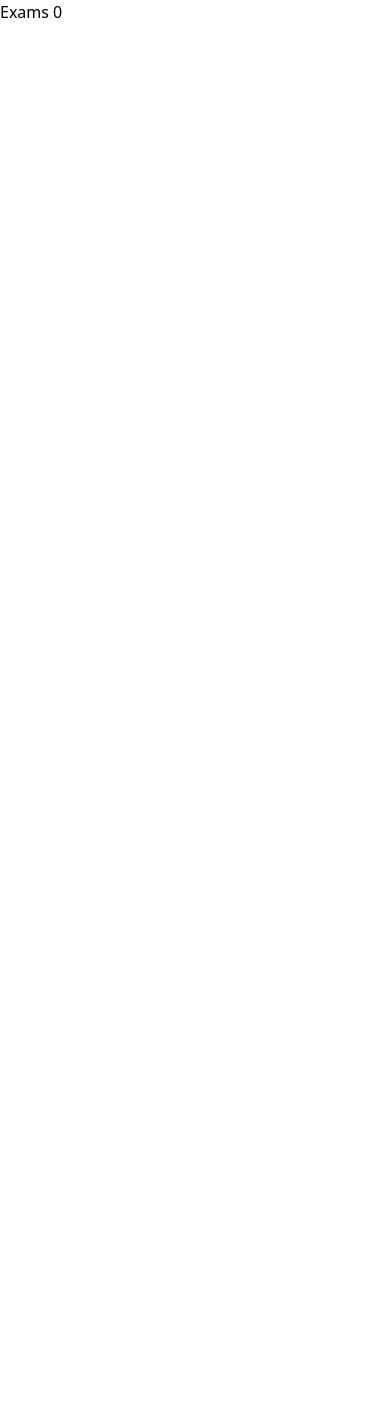
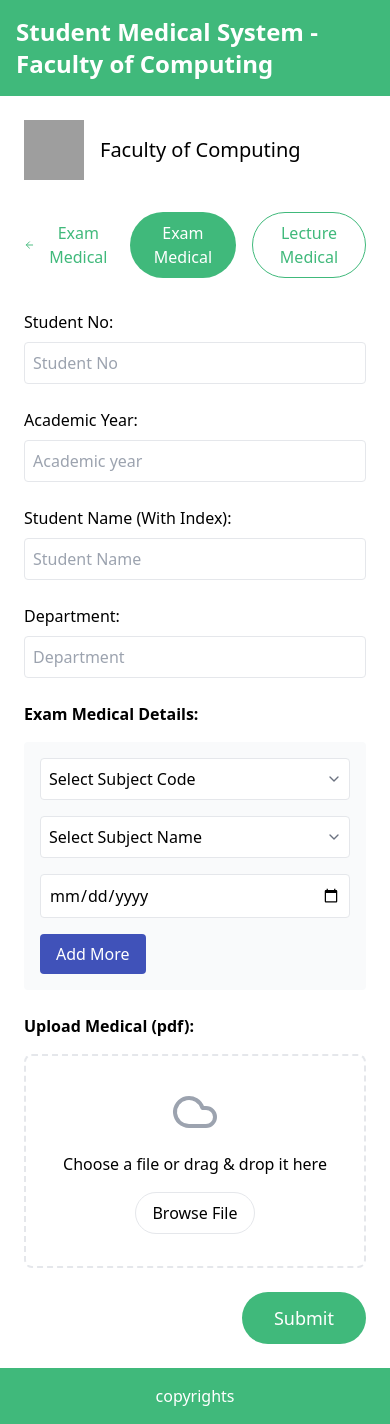
Before and after one commit to IS5109CommunityProject/FrontEND, a React (Vite) app in the folder medical_frontend/: page /exams in a window 390 px wide. Before the commit the page ends 844 px from the top, so only its background shows below. Built offline with nearby package versions, Linux system fonts and the light colour scheme; grey boxes are pictures that could not be loaded.

Commit message:
components setup

```diff
--- /dev/null
+++ b/medical_frontend/postcss.config.cjs
@@ -0,0 +1,6 @@
+module.exports = {
+    plugins: {
+      tailwindcss: {},
+      autoprefixer: {},
+    },
+  }
--- a/medical_frontend/src/Pages/ExamMedical.jsx
+++ b/medical_frontend/src/Pages/ExamMedical.jsx
@@ -1,11 +1,264 @@
-import React, { useEffect, useState } from "react";
-import { Link, useNavigate } from "react-router-dom";
+import { useState } from "react";
+import { ArrowLeft, Cloud, X, ChevronDown } from "lucide-react";
+import HeaderBar from "../components/specific/HeaderBar";
+import HeroSection from "../components/specific/HeroSection";
+import Button from "../components/layout/Button";
+
 const ExamMedical = () => {
+  const [subjects, setSubjects] = useState([]);
+  const [selectedFile, setSelectedFile] = useState(null);
+
+  const subjectCodes = [
+    { code: "CS1023", name: "Introduction to Programming" },
+    { code: "CS2012", name: "Data Structures" },
+    { code: "CS3042", name: "Database Systems" },
+    { code: "CS4002", name: "Machine Learning" },
+  ];
+
+  const addSubject = (e) => {
+    e.preventDefault();
+    const subjectCode = document.getElementById("subjectCode").value;
+    const subjectName = document.getElementById("subjectName").value;
+    const dateOfAbsent = document.getElementById("dateOfAbsent").value;
+
+    if (subjectCode && subjectName && dateOfAbsent) {
+      setSubjects([...subjects, { subjectCode, subjectName, dateOfAbsent }]);
+      document.getElementById("subjectCode").value = "";
+      document.getElementById("subjectName").value = "";
+      document.getElementById("dateOfAbsent").value = "";
+    }
+  };
+
+  const handleSubjectCodeChange = (e) => {
+    const code = e.target.value;
+    const subject = subjectCodes.find((s) => s.code === code);
+    if (subject) {
+      document.getElementById("subjectName").value = subject.name;
+    }
+  };
+
+  const removeSubject = (index) => {
+    setSubjects(subjects.filter((_, i) => i !== index));
+  };
+
+  const handleFileChange = (e) => {
+    const file = e.target.files[0];
+    if (file) {
+      setSelectedFile(file);
+    }
+  };
+
+  const handleDragOver = (e) => {
+    e.preventDefault();
+  };
+
+  const handleDrop = (e) => {
+    e.preventDefault();
+    const file = e.dataTransfer.files[0];
+    if (file) {
+      setSelectedFile(file);
+    }
+  };
+
   return (
-    <div>
-      Exams 0
+    <div className="min-h-screen w-full bg-white flex flex-col">
+      <HeaderBar />
+
+      <main className="flex-1 w-full p-6">
+        <HeroSection />
+
+        <div className="flex items-center gap-4 mb-8">
+          <button className="flex items-center gap-2 text-[#40B97B]">
+            <ArrowLeft className="w-4 h-4 gray-600" />
+            <span>Exam Medical</span>
+          </button>
+          <div className="flex gap-4 ml-auto">
+            <Button
+              text="Exam Medical"
+              bgColor="bg-[#40B97B]"
+              textColor="text-white"
+              padding="px-6 py-2"
+              onClick={() => console.log("Exam Medical button clicked")}
+            />
+
+            <button className="border border-[#40B97B] text-[#40B97B] px-6 py-2 rounded-full">
+              Lecture Medical
+            </button>
+          </div>
+        </div>
+
+        <form className="w-full space-y-6">
+          <div className="grid grid-cols-1 md:grid-cols-2 gap-6">
+            <div>
+              <label className="block mb-2">Student No:</label>
+              <input
+                type="text"
+                className="w-full p-2 border rounded"
+                placeholder="Student No"
+              />
+            </div>
+            <div>
+              <label className="block mb-2">Academic Year:</label>
+              <input
+                type="text"
+                className="w-full p-2 border rounded"
+                placeholder="Academic year"
+              />
+            </div>
+          </div>
+
+          <div>
+            <label className="block mb-2">Student Name (With Index):</label>
+            <input
+              type="text"
+              className="w-full p-2 border rounded"
+              placeholder="Student Name"
+            />
+          </div>
+
+          <div>
+            <label className="block mb-2">Department:</label>
+            <input
+              type="text"
+              className="w-full p-2 border rounded"
+              placeholder="Department"
+            />
+          </div>
+
+          <div>
+            <h3 className="font-semibold mb-4">Exam Medical Details:</h3>
+            <div className="bg-gray-50 p-4 rounded w-full">
+              <div className="grid grid-cols-1 md:grid-cols-3 gap-4 mb-4">
+                <div className="relative">
+                  <select
+                    id="subjectCode"
+                    className="w-full p-2 pr-8 border rounded bg-white appearance-none cursor-pointer"
+                    defaultValue=""
+                    onChange={handleSubjectCodeChange}
+                  >
+                    <option value="" disabled>
+                      Select Subject Code
+                    </option>
+                    {subjectCodes.map((subject) => (
+                      <option key={subject.code} value={subject.code}>
+                        {subject.code}
+                      </option>
+                    ))}
+                  </select>
+                  <ChevronDown className="absolute right-2 top-1/2 transform -translate-y-1/2 w-4 h-4 text-gray-500 pointer-events-none" />
+                </div>
+                <div className="relative">
+                  <select
+                    id="subjectName"
+                    className="w-full p-2 pr-8 border rounded bg-white appearance-none cursor-pointer"
+                    defaultValue=""
+                  >
+                    <option value="" disabled>
+                      Select Subject Name
+                    </option>
+                    {subjectCodes.map((subject) => (
+                      <option key={subject.code} value={subject.name}>
+                        {subject.name}
+                      </option>
+                    ))}
+                  </select>
+                  <ChevronDown className="absolute right-2 top-1/2 transform -translate-y-1/2 w-4 h-4 text-gray-500 pointer-events-none" />
+                </div>
+                <input
+                  id="dateOfAbsent"
+                  type="date"
+                  className="w-full p-2 border rounded bg-white"
+                />
+              </div>
+              <button
+                onClick={addSubject}
+                className="bg-[#4052B9] text-white px-4 py-2 rounded"
+              >
+                Add More
+              </button>
+            </div>
+          </div>
+
+          {subjects.length > 0 && (
+            <div className="w-full overflow-x-auto">
+              <table className="w-full">
+                <thead>
+                  <tr className="border-b">
+                    <th className="text-left p-2">Date</th>
+                    <th className="text-left p-2">Subject Code</th>
+                    <th className="text-left p-2">Subject Name</th>
+                    <th className="p-2"></th>
+                  </tr>
+                </thead>
+                <tbody>
+                  {subjects.map((subject, index) => (
+                    <tr key={index} className="border-b">
+                      <td className="p-2">{subject.dateOfAbsent}</td>
+                      <td className="p-2">{subject.subjectCode}</td>
+                      <td className="p-2">{subject.subjectName}</td>
+                      <td className="p-2">
+                        <button
+                          type="button"
+                          onClick={() => removeSubject(index)}
+                          className="text-red-500"
+                        >
+                          <X className="w-4 h-4" />
+                        </button>
+                      </td>
+                    </tr>
+                  ))}
+                </tbody>
+              </table>
+            </div>
+          )}
+
+          <div>
+            <h3 className="font-semibold mb-4">Upload Medical (pdf):</h3>
+            <div
+              className="w-full border-2 border-dashed rounded-lg p-8 text-center"
+              onDragOver={handleDragOver}
+              onDrop={handleDrop}
+            >
+              <Cloud className="w-12 h-12 mx-auto mb-4 text-gray-400" />
+              <p className="mb-4">Choose a file or drag & drop it here</p>
+              <input
+                type="file"
+                id="file-upload"
+                className="hidden"
+                onChange={handleFileChange}
+                accept=".pdf"
+              />
+              <button
+                type="button"
+                onClick={() => document.getElementById("file-upload").click()}
+                className="px-4 py-2 border rounded-full"
+              >
+                Browse File
+              </button>
+              {selectedFile && (
+                <p className="mt-4 text-sm text-gray-600">
+                  Selected file: {selectedFile.name}
+                </p>
+              )}
+            </div>
+          </div>
+
+          <div className="flex justify-end w-full">
+            <button
+              type="submit"
+              className="bg-[#40B97B] text-white px-8 py-3 rounded-full text-lg"
+            >
+              Submit
+            </button>
+          </div>
+        </form>
+      </main>
+
+      <footer className="w-full bg-[#40B97B] text-white p-4 text-center">
+        <p>copyrights</p>
+      </footer>
     </div>
-  )
-}
+  );
+};
 
-export default ExamMedical
+export default ExamMedical;
--- /dev/null
+++ b/medical_frontend/src/components/layout/Button.jsx
@@ -0,0 +1,14 @@
+import React from 'react';
+
+const Button = ({ text, bgColor, textColor, padding, onClick }) => {
+  return (
+    <button
+      onClick={onClick}
+      className={`rounded-full ${bgColor} ${textColor} ${padding}`}
+    >
+      {text}
+    </button>
+  );
+};
+
+export default Button;
--- /dev/null
+++ b/medical_frontend/src/components/specific/HeaderBar.jsx
@@ -0,0 +1,10 @@
+
+
+const HeaderBar = () => {
+  return (
+    <header className="w-full bg-[#40B97B] text-white p-4">
+    <h1 className="text-2xl font-semibold">Student Medical System - Faculty of Computing</h1>
+  </header>  )
+}
+
+export default HeaderBar
--- /dev/null
+++ b/medical_frontend/src/components/specific/HeroSection.jsx
@@ -0,0 +1,13 @@
+const HeroSection = () => {
+  return (
+    <div className="flex items-center gap-4 mb-8">
+    <img
+      src="/placeholder.svg?height=60&width=60"
+      alt="Faculty Logo"
+      className="w-[60px] h-[60px]"
+    />
+    <h2 className="text-xl">Faculty of Computing</h2>
+  </div>  )
+}
+
+export default HeroSection
--- a/medical_frontend/tailwind.config.js
+++ b/medical_frontend/tailwind.config.js
@@ -1,8 +1,10 @@
-/** @type {import('tailwindcss').Config} */
 module.exports = {
-  content: ["./index.html", "./src/**/*.{js,jsx,ts,tsx}"],
+  content: [
+    './index.html',
+    './src/**/*.{js,jsx,ts,tsx}',
+  ],
   theme: {
     extend: {},
   },
   plugins: [],
-};
+}
```
Also changed, not shown: medical_frontend/src/assets/logo.jpg (added).
